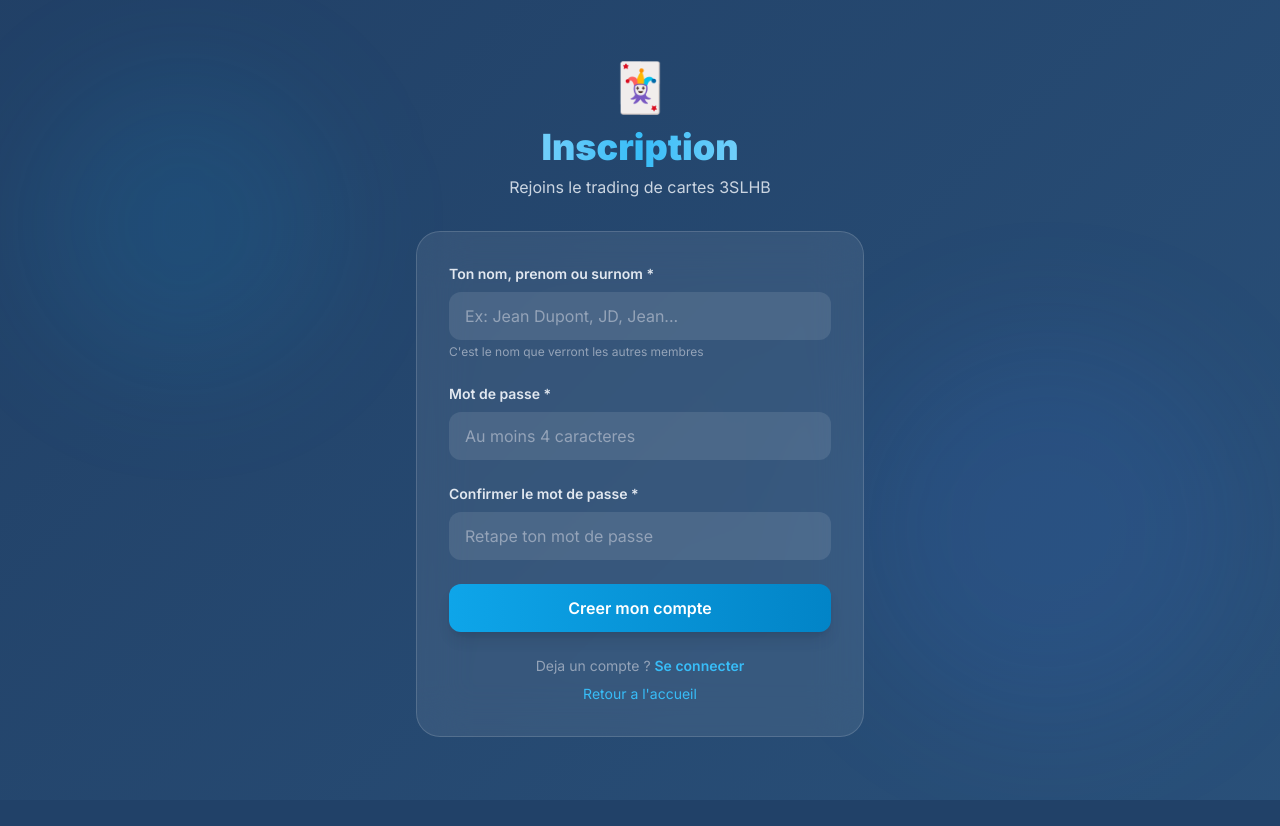
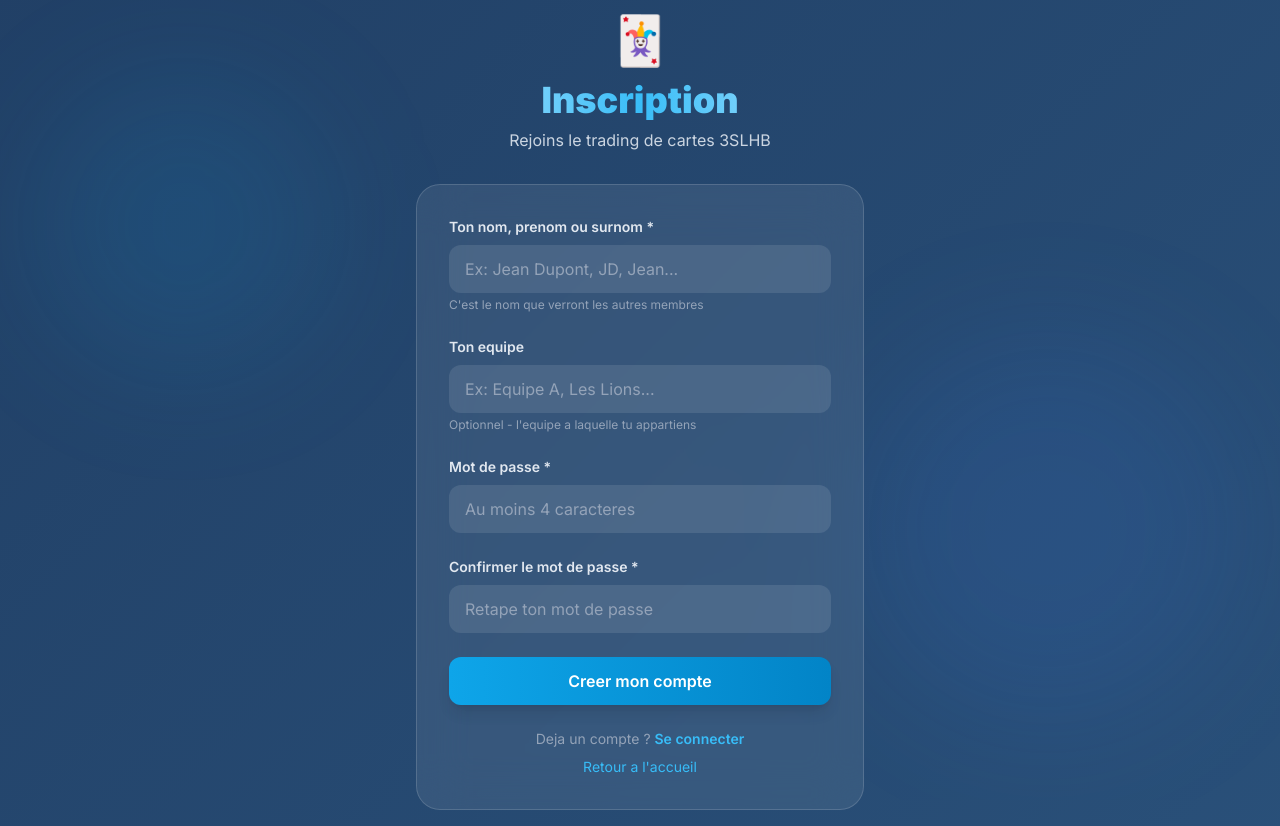
Before and after one commit to Lemalty/trading-cartes-panini, a Node project: template src/views/auth/register.ejs in a window 1280 px wide. Before the commit the page ends 800 px from the top, so only its background shows below. Run offline with Node 20 templates, Linux system fonts and the light colour scheme; the template is opened without the code that fills it, so the values that code supplies are empty; some libraries are stand-ins or nearby versions.

Commit message:
feat: ajout du champ equipe a l'inscription
Ajoute un champ texte optionnel "team" dans le formulaire d'inscription
permettant a l'utilisateur d'indiquer l'equipe a laquelle il appartient.
Le champ est stocke en base (varchar 100, nullable) et transmis du
formulaire jusqu'au service via le controller.

https://claude.ai/code/session_01X2XfV53VQGcswU6eZSfcpP

```diff
--- a/src/controllers/auth.controller.ts
+++ b/src/controllers/auth.controller.ts
@@ -83,7 +83,7 @@ export class AuthController {
      */
     async register(req: Request, res: Response): Promise<void> {
         try {
-            const { displayName, password, passwordConfirm } = req.body;
+            const { displayName, password, passwordConfirm, team } = req.body;
 
             if (!displayName || !password) {
                 return res.render('auth/register', {
@@ -121,7 +121,7 @@ export class AuthController {
                 });
             }
 
-            const member = await this.authService.register(displayName, password);
+            const member = await this.authService.register(displayName, password, team);
 
             req.session.memberId = member.id;
             req.session.memberName = member.displayName;
--- a/src/entities/Member.entity.ts
+++ b/src/entities/Member.entity.ts
@@ -13,6 +13,9 @@ export class Member {
     @Column({ type: 'varchar', length: 255, nullable: true })
     passwordHash!: string | null;
 
+    @Column({ type: 'varchar', length: 100, nullable: true })
+    team!: string | null;
+
     @CreateDateColumn()
     createdAt!: Date;
 
--- a/src/services/auth.service.ts
+++ b/src/services/auth.service.ts
@@ -15,12 +15,13 @@ export class AuthService {
     /**
      * Inscrit un nouveau membre avec un mot de passe
      */
-    async register(displayName: string, password: string): Promise<Member> {
+    async register(displayName: string, password: string, team?: string): Promise<Member> {
         const passwordHash = await bcrypt.hash(password, this.saltRounds);
 
         const member = this.memberRepository.create({
             displayName: displayName.trim(),
-            passwordHash
+            passwordHash,
+            team: team ? team.trim() : null
         });
 
         return await this.memberRepository.save(member);
--- a/src/views/auth/register.ejs
+++ b/src/views/auth/register.ejs
@@ -53,6 +53,16 @@
             </div>
 
             <div>
+                <label for="team" class="block text-sm font-semibold text-slate-200 mb-2">
+                    Ton equipe
+                </label>
+                <input type="text" id="team" name="team" maxlength="100"
+                       class="w-full bg-white/10 text-white placeholder-slate-400 rounded-xl px-4 py-3 focus:outline-none focus:ring-2 focus:ring-sky-500 transition-all"
+                       placeholder="Ex: Equipe A, Les Lions...">
+                <p class="text-xs text-slate-400 mt-1">Optionnel - l'equipe a laquelle tu appartiens</p>
+            </div>
+
+            <div>
                 <label for="password" class="block text-sm font-semibold text-slate-200 mb-2">
                     Mot de passe *
                 </label>
```
